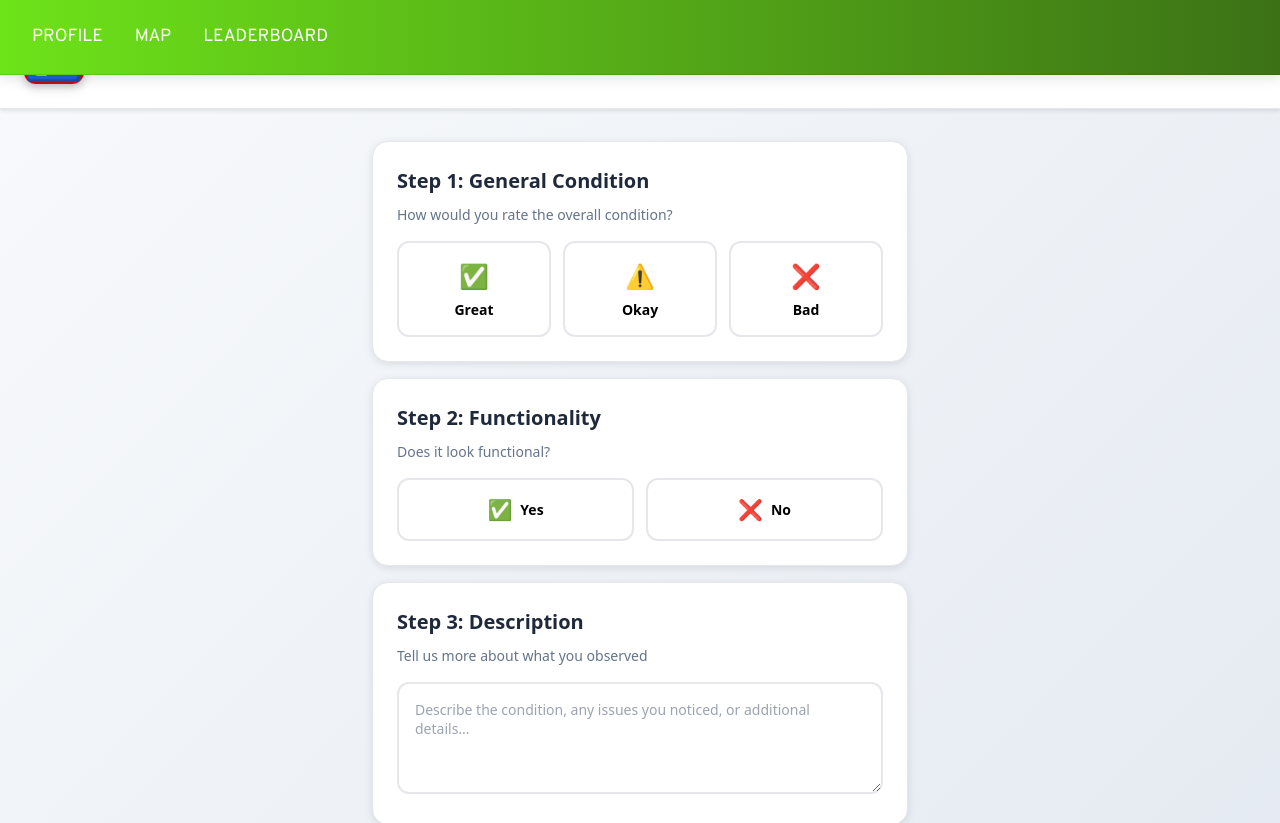
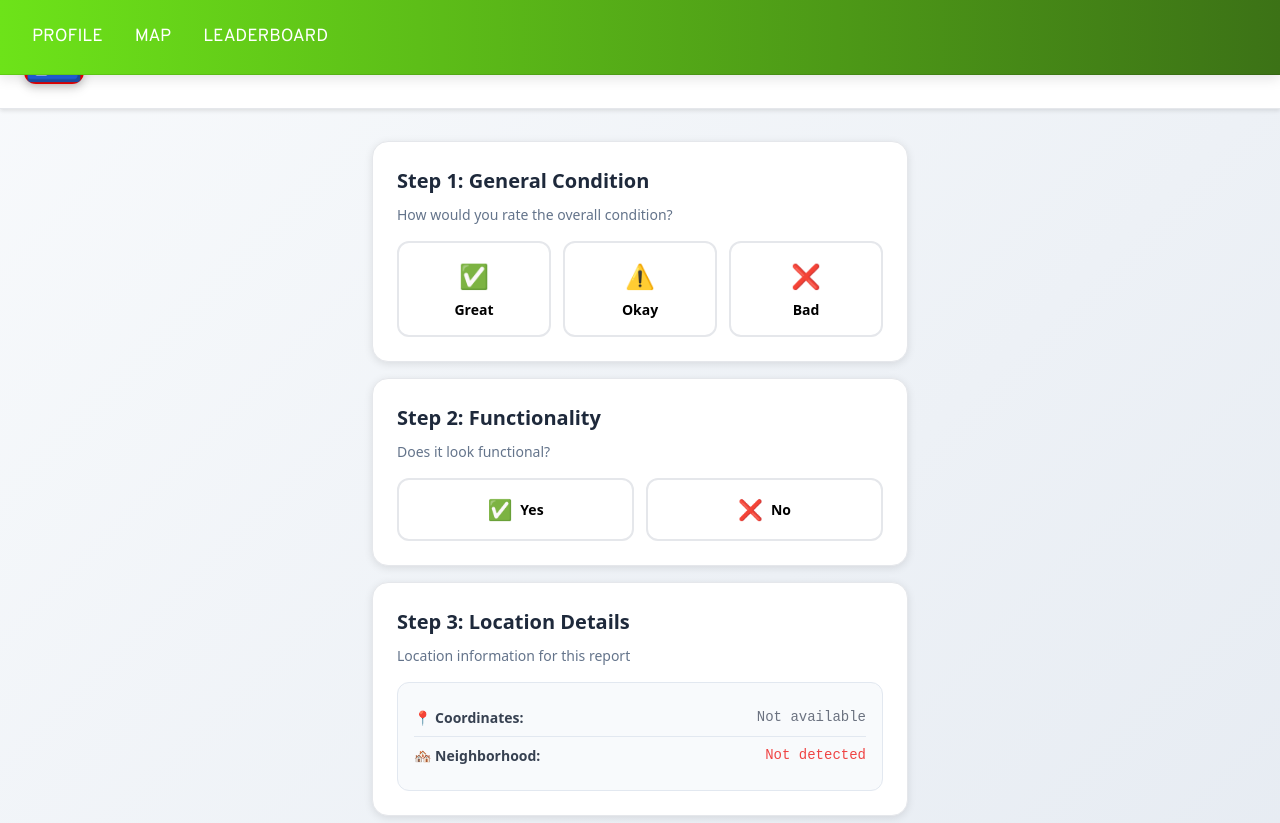
Before and after one commit to BrandonLau8/streetcred, a React app in the folder frontend/: page /verify-infrastructure in a window 1280 px wide. Shown: the top 823 px of the page. Built offline with nearby package versions, Linux system fonts and the light colour scheme; the HTML template or start-up script is replaced by a standard one.

Commit message:
locator intergration

```diff
--- a/frontend/src/App.jsx
+++ b/frontend/src/App.jsx
@@ -6,7 +6,7 @@ import Login from './pages/LoginPage';
 import ProfilePage from './pages/ProfilePage';
 import MapPage from './pages/MapPage';
 import VerifyInfrastructurePage from './pages/VerifyInfrastructurePage';
-import VerifyUserInfrastructure from './pages/VerifyUserInfrastructure';
+
 import ReportSubmittedPage from './pages/ReportSubmittedPage';
 import './App.css';
 import Signup from './pages/SignUp';
@@ -32,7 +32,7 @@ function App() {
             <Route path="/map" element={<MapPage />} />
             <Route path="/leaderboard" element={<Leaderboard />} />
             <Route path="/verify-infrastructure" element={<VerifyInfrastructurePage />} />
-            <Route path="/verify-user-infrastructure" element={<VerifyUserInfrastructure />} />
+
             <Route path="/report-submitted" element={<ReportSubmittedPage />} />
           </Routes>
         </div>
--- a/frontend/src/pages/VerifyInfrastructurePage.css
+++ b/frontend/src/pages/VerifyInfrastructurePage.css
@@ -50,10 +50,17 @@
 }
 
 .infrastructure-location {
-  margin: 0;
+  margin: 0 0 0.25rem 0;
   font-size: 0.875rem;
   color: #64748b;
   font-family: 'Courier New', monospace;
+}
+
+.neighborhood-status {
+  margin: 0;
+  font-size: 0.875rem;
+  color: #059669;
+  font-weight: 500;
 }
 
 /* Form Section */
@@ -174,6 +181,56 @@
 
 .functionality-label {
   font-weight: 600;
+}
+
+/* Location Details */
+.location-details {
+  background: #f8fafc;
+  border: 1px solid #e2e8f0;
+  border-radius: 12px;
+  padding: 1rem;
+}
+
+.location-item {
+  display: flex;
+  justify-content: space-between;
+  align-items: center;
+  padding: 0.5rem 0;
+  border-bottom: 1px solid #e2e8f0;
+}
+
+.location-item:last-child {
+  border-bottom: none;
+}
+
+.location-label {
+  font-weight: 600;
+  color: #374151;
+  font-size: 0.875rem;
+}
+
+.location-value {
+  font-size: 0.875rem;
+  color: #6b7280;
+  font-family: 'Courier New', monospace;
+  text-align: right;
+  max-width: 60%;
+  word-break: break-all;
+}
+
+.location-value .detecting {
+  color: #f59e0b;
+  font-weight: 500;
+}
+
+.location-value .detected {
+  color: #059669;
+  font-weight: 600;
+}
+
+.location-value .not-detected {
+  color: #ef4444;
+  font-weight: 500;
 }
 
 /* Description Input */
@@ -357,6 +414,17 @@
     font-size: 1rem;
   }
 
+  .location-item {
+    flex-direction: column;
+    align-items: flex-start;
+    gap: 0.25rem;
+  }
+
+  .location-value {
+    text-align: left;
+    max-width: 100%;
+  }
+
   .submit-button {
     width: 100%;
     padding: 1rem 2rem;
--- a/frontend/src/pages/VerifyInfrastructurePage.jsx
+++ b/frontend/src/pages/VerifyInfrastructurePage.jsx
@@ -1,8 +1,9 @@
-import { useState } from 'react';
+import { useState, useEffect } from 'react';
 import { useNavigate, useSearchParams } from 'react-router-dom';
 import Navbar from '../components/navbar.jsx';
 import { useAuth } from '../contexts/AuthContext';
 import { client } from '../Supabase/client';
+import { identifyNeighborhood } from '../services/locationService';
 import './VerifyInfrastructurePage.css';
 
 const VerifyInfrastructurePage = () => {
@@ -21,6 +22,8 @@ const VerifyInfrastructurePage = () => {
   const [photo, setPhoto] = useState(null);
   const [isSubmitting, setIsSubmitting] = useState(false);
   const [submitError, setSubmitError] = useState(null);
+  const [neighborhood, setNeighborhood] = useState(null);
+  const [isDetectingNeighborhood, setIsDetectingNeighborhood] = useState(false);
 
   const infrastructureTypes = {
     hydrant: { name: 'Fire Hydrant', icon: '🚰', color: '#ff0000' },
@@ -35,6 +38,33 @@ const VerifyInfrastructurePage = () => {
     { value: 'okay', label: 'Okay', color: '#f59e0b', icon: '⚠️' },
     { value: 'bad', label: 'Bad', color: '#ef4444', icon: '❌' }
   ];
+
+  // Auto-detect neighborhood when component loads
+  useEffect(() => {
+    const detectNeighborhood = async () => {
+      if (lat && lng) {
+        console.log(`🔍 Detecting neighborhood for coordinates: [${lat}, ${lng}]`);
+        setIsDetectingNeighborhood(true);
+        try {
+          const result = await identifyNeighborhood(parseFloat(lat), parseFloat(lng));
+          if (result.success) {
+            setNeighborhood(result.neighborhood);
+            console.log(`✅ Detected neighborhood: ${result.neighborhood} for coordinates [${lat}, ${lng}]`);
+          } else {
+            console.error('❌ Failed to detect neighborhood:', result.error);
+          }
+        } catch (error) {
+          console.error('❌ Error detecting neighborhood:', error);
+        } finally {
+          setIsDetectingNeighborhood(false);
+        }
+      } else {
+        console.log('⚠️ No coordinates provided for neighborhood detection');
+      }
+    };
+
+    detectNeighborhood();
+  }, [lat, lng]);
 
   const handleSubmit = async () => {
     if (!user) {
@@ -57,7 +87,7 @@ const VerifyInfrastructurePage = () => {
         type: infrastructureType,
         condition: generalCondition,
         functional: isFunctional ? 'Yes' : 'No',
-        neighborhood: null // Leaving blank as requested
+        neighborhood: neighborhood // Auto-detected neighborhood
       };
 
       // Upload photo if provided
@@ -132,6 +162,17 @@ const VerifyInfrastructurePage = () => {
                 📍 {parseFloat(lat).toFixed(6)}, {parseFloat(lng).toFixed(6)}
               </p>
             )}
+            {isDetectingNeighborhood ? (
+              <p className="neighborhood-status">
+                🔍 Detecting neighborhood...
+              </p>
+            ) : neighborhood ? (
+              <p className="neighborhood-status">
+                🏘️ {neighborhood}
+              </p>
+            ) : null}
+
+
           </div>
         </div>
 
@@ -181,9 +222,41 @@ const VerifyInfrastructurePage = () => {
             </div>
           </div>
 
-          {/* Step 3: Description */}
+          {/* Step 3: Location Details */}
           <div className="form-step">
-            <h2 className="step-title">Step 3: Description</h2>
+            <h2 className="step-title">Step 3: Location Details</h2>
+            <p className="step-description">Location information for this report</p>
+            <div className="location-details">
+              <div className="location-item">
+                <span className="location-label">📍 Coordinates:</span>
+                <span className="location-value">
+                  {lat && lng ? `${parseFloat(lat).toFixed(6)}, ${parseFloat(lng).toFixed(6)}` : 'Not available'}
+                </span>
+              </div>
+              <div className="location-item">
+                <span className="location-label">🏘️ Neighborhood:</span>
+                <span className="location-value">
+                  {isDetectingNeighborhood ? (
+                    <span className="detecting">🔍 Detecting...</span>
+                  ) : neighborhood ? (
+                    <span className="detected">{neighborhood}</span>
+                  ) : (
+                    <span className="not-detected">Not detected</span>
+                  )}
+                </span>
+              </div>
+              {hydrantId && (
+                <div className="location-item">
+                  <span className="location-label">🚰 Hydrant ID:</span>
+                  <span className="location-value">{hydrantId}</span>
+                </div>
+              )}
+            </div>
+          </div>
+
+          {/* Step 4: Description */}
+          <div className="form-step">
+            <h2 className="step-title">Step 4: Description</h2>
             <p className="step-description">Tell us more about what you observed</p>
             <textarea
               className="description-input"
@@ -194,9 +267,9 @@ const VerifyInfrastructurePage = () => {
             />
           </div>
 
-          {/* Step 4: Photo (Optional) */}
+          {/* Step 5: Photo (Optional) */}
           <div className="form-step">
-            <h2 className="step-title">Step 4: Photo (Optional)</h2>
+            <h2 className="step-title">Step 5: Photo (Optional)</h2>
             <p className="step-description">Add a photo to support your report</p>
             <div className="photo-upload">
               <label htmlFor="photo-upload" className="photo-button">
--- /dev/null
+++ b/frontend/src/services/locationService.js
@@ -0,0 +1,115 @@
+import axios from 'axios';
+
+const API_BASE_URL = 'http://localhost:8000';
+
+const api = axios.create({
+  baseURL: API_BASE_URL,
+  withCredentials: false, // Disable credentials for this API
+  headers: { "Content-Type": "application/json" },
+});
+
+/**
+ * Identify NYC neighborhood from coordinates using AI
+ * @param {number} lat - Latitude coordinate
+ * @param {number} lng - Longitude coordinate
+ * @returns {Promise<{success: boolean, neighborhood?: string, error?: string}>}
+ */
+export const identifyNeighborhood = async (lat, lng) => {
+  try {
+    console.log(`Attempting to identify neighborhood for coordinates: [${lat}, ${lng}]`);
+
+    const response = await api.get('/api/identify-neighborhood/', {
+      params: { lat, lng },
+      timeout: 10000 // 10 second timeout
+    });
+
+    console.log('API response:', response.data);
+
+    if (response.data.status === 'success') {
+      return {
+        success: true,
+        neighborhood: response.data.neighborhood,
+        coordinates: response.data.coordinates
+      };
+    } else {
+      return {
+        success: false,
+        error: response.data.message || 'Failed to identify neighborhood'
+      };
+    }
+  } catch (error) {
+    console.error('Error identifying neighborhood:', error);
+
+    // If it's a network error, try a fallback approach
+    if (error.code === 'ERR_NETWORK' || error.message === 'Network Error') {
+      console.log('Network error detected, trying fallback...');
+      return await fallbackNeighborhoodDetection(lat, lng);
+    }
+
+    return {
+      success: false,
+      error: error.response?.data?.message || error.message || 'Network error occurred'
+    };
+  }
+};
+
+/**
+ * Fallback neighborhood detection using simple coordinate mapping
+ * @param {number} lat - Latitude coordinate
+ * @param {number} lng - Longitude coordinate
+ * @returns {Promise<{success: boolean, neighborhood?: string, error?: string}>}
+ */
+const fallbackNeighborhoodDetection = async (lat, lng) => {
+  // Simple fallback based on coordinate ranges
+  const neighborhoods = [
+    { name: 'Times Square', latMin: 40.75, latMax: 40.77, lngMin: -73.99, lngMax: -73.98 },
+    { name: 'Central Park', latMin: 40.76, latMax: 40.80, lngMin: -73.98, lngMax: -73.95 },
+    { name: 'Battery Park City', latMin: 40.70, latMax: 40.72, lngMin: -74.02, lngMax: -74.00 },
+    { name: 'Chelsea', latMin: 40.74, latMax: 40.76, lngMin: -74.01, lngMax: -73.99 },
+    { name: 'Greenwich Village', latMin: 40.73, latMax: 40.74, lngMin: -74.01, lngMax: -73.99 },
+    { name: 'SoHo', latMin: 40.72, latMax: 40.73, lngMin: -74.01, lngMax: -73.99 },
+    { name: 'Financial District', latMin: 40.70, latMax: 40.72, lngMin: -74.02, lngMax: -74.00 },
+    { name: 'Upper East Side', latMin: 40.77, latMax: 40.80, lngMin: -73.96, lngMax: -73.93 },
+    { name: 'Upper West Side', latMin: 40.78, latMax: 40.80, lngMin: -73.98, lngMax: -73.95 },
+    { name: 'Harlem', latMin: 40.80, latMax: 40.82, lngMin: -73.95, lngMax: -73.93 }
+  ];
+
+  for (const neighborhood of neighborhoods) {
+    if (lat >= neighborhood.latMin && lat <= neighborhood.latMax &&
+        lng >= neighborhood.lngMin && lng <= neighborhood.lngMax) {
+      return {
+        success: true,
+        neighborhood: neighborhood.name,
+        coordinates: { lat, lng }
+      };
+    }
+  }
+
+  return {
+    success: false,
+    error: 'Unable to determine neighborhood from coordinates'
+  };
+};
+
+/**
+ * Test the neighborhood identification with sample coordinates
+ */
+export const testNeighborhoodIdentification = async () => {
+  const testCoordinates = [
+    { lat: 40.7580, lng: -73.9855, expected: 'Times Square' },
+    { lat: 40.763272, lng: -73.979352, expected: 'Central Park' },
+    { lat: 40.70390676017579, lng: -74.01372957903186, expected: 'Battery Park City' }
+  ];
+
+  console.log('Testing neighborhood identification...');
+
+  for (const coord of testCoordinates) {
+    const result = await identifyNeighborhood(coord.lat, coord.lng);
+    console.log(`Coordinates: [${coord.lat}, ${coord.lng}]`);
+    console.log(`Expected: ${coord.expected}`);
+    console.log(`Result: ${result.success ? result.neighborhood : result.error}`);
+    console.log('---');
+  }
+};
+
+export default api;
```
